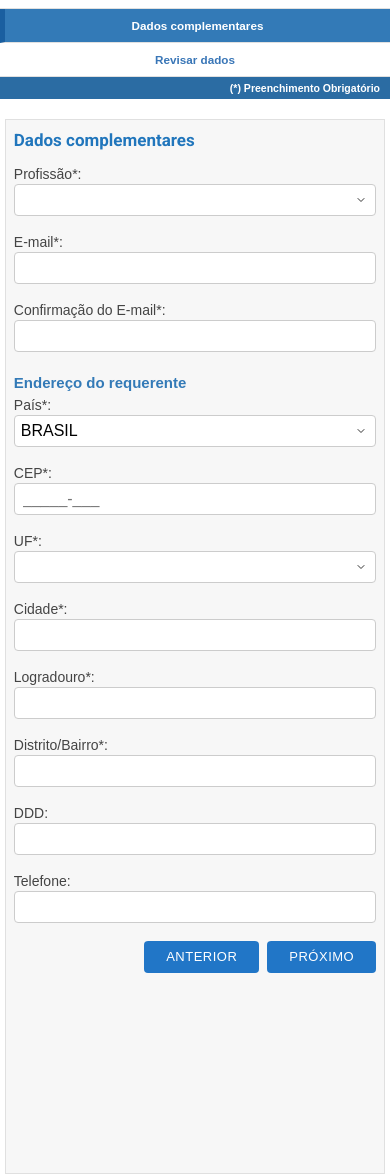
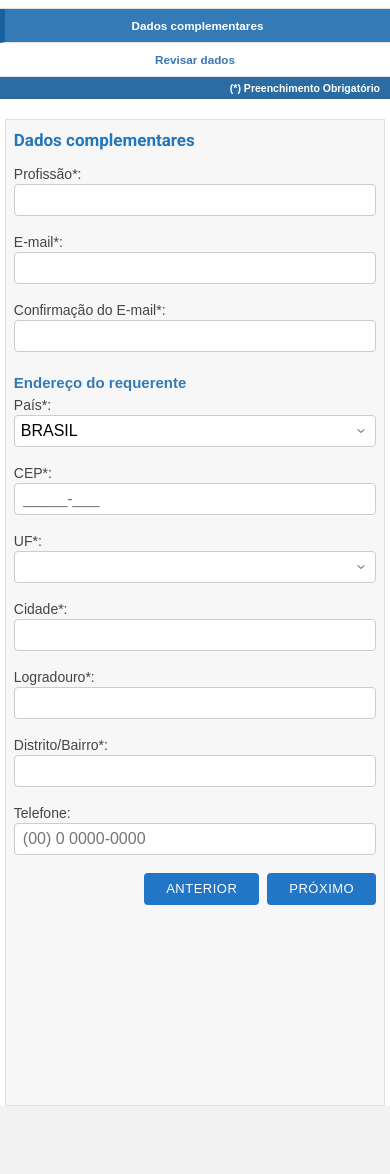
Before and after one commit to Solutionsforce/PassPF, a Flask app: page /nova-solicitacao/dados-complementares in a window 390 px wide. Shown: the part 329-1503 px from the top of the page. After the commit the page ends 1435 px from the top, so only its background shows below. Run offline with Flask 3, Linux system fonts and the light colour scheme.

Commit message:
Update profession input and phone number format
Modify the profession field to be a text input instead of a select dropdown, remove the DDD input field, and update the phone number input mask to the format (00) 0 0000-0000 in the complementary data form.

Replit-Commit-Author: Agent
Replit-Commit-Session-Id: 2f1d9dde-6280-4dd7-be92-213d7a001ec0
Replit-Commit-Checkpoint-Type: full_checkpoint
Replit-Commit-Event-Id: a2135987-6ecf-4ba4-8131-3d26207d3cdc
Replit-Commit-Screenshot-Url: https://storage.googleapis.com/screenshot-production-us-central1/c69ae46c-7eaa-4d13-905b-498ffecf424b/2f1d9dde-6280-4dd7-be92-213d7a001ec0/7qNCTWv

```diff
--- a/static/js/masks.js
+++ b/static/js/masks.js
@@ -127,7 +127,6 @@ function consultarCEP(cep) {
                     const bairroInput = document.getElementById('bairro');
                     const cidadeInput = document.getElementById('cidade_endereco');
                     const ufSelect = document.getElementById('uf_endereco');
-                    const dddInput = document.getElementById('ddd');
 
                     if (logradouroInput && data.logradouro) {
                         logradouroInput.value = data.logradouro;
@@ -143,10 +142,6 @@ function consultarCEP(cep) {
 
                     if (ufSelect && data.uf) {
                         ufSelect.value = data.uf;
-                    }
-
-                    if (dddInput && data.ddd) {
-                        dddInput.value = data.ddd;
                     }
                 }
             })
@@ -182,14 +177,6 @@ document.addEventListener('DOMContentLoaded', function() {
         });
     });
 
-    // DDD
-    const dddInputs = document.querySelectorAll('input[name="ddd"]');
-    dddInputs.forEach(function(input) {
-        input.addEventListener('input', function() {
-            maskDDD(this);
-        });
-    });
-
     // CEP com máscara e consulta automática
     const cepInputs = document.querySelectorAll('input[name="cep"]');
     cepInputs.forEach(function(input) {
--- a/templates/dados_complementares.html
+++ b/templates/dados_complementares.html
@@ -29,13 +29,7 @@
 
             <div class="form-group">
                 <label class="form-label-doc" for="profissao">Profissão*:</label>
-                <select class="form-select-doc" id="profissao" name="profissao">
-                    <option value="" {% if not dados.get('profissao') %}selected{% endif %} disabled></option>
-                    <option value="medico" {% if dados.get('profissao') == 'medico' %}selected{% endif %}>Médico</option>
-                    <option value="engenheiro" {% if dados.get('profissao') == 'engenheiro' %}selected{% endif %}>Engenheiro</option>
-                    <option value="professor" {% if dados.get('profissao') == 'professor' %}selected{% endif %}>Professor</option>
-                    <option value="outro" {% if dados.get('profissao') == 'outro' %}selected{% endif %}>Outro</option>
-                </select>
+                <input class="form-input-doc" type="text" id="profissao" name="profissao" value="{{ dados.get('profissao', '') }}">
             </div>
 
             <div class="form-group">
@@ -116,13 +110,8 @@
             </div>
 
             <div class="form-group">
-                <label class="form-label-doc" for="ddd">DDD:</label>
-                <input class="form-input-doc" type="text" id="ddd" name="ddd" maxlength="2" value="{{ dados.get('ddd', '') }}">
-            </div>
-
-            <div class="form-group">
                 <label class="form-label-doc" for="telefone">Telefone:</label>
-                <input class="form-input-doc" type="text" id="telefone" name="telefone" value="{{ dados.get('telefone', '') }}">
+                <input class="form-input-doc" type="text" id="telefone" name="telefone" placeholder="(00) 0 0000-0000" value="{{ dados.get('telefone', '') }}">
             </div>
 
             <div class="doc-button-row">
```
Also changed, not shown: 1 other file.
